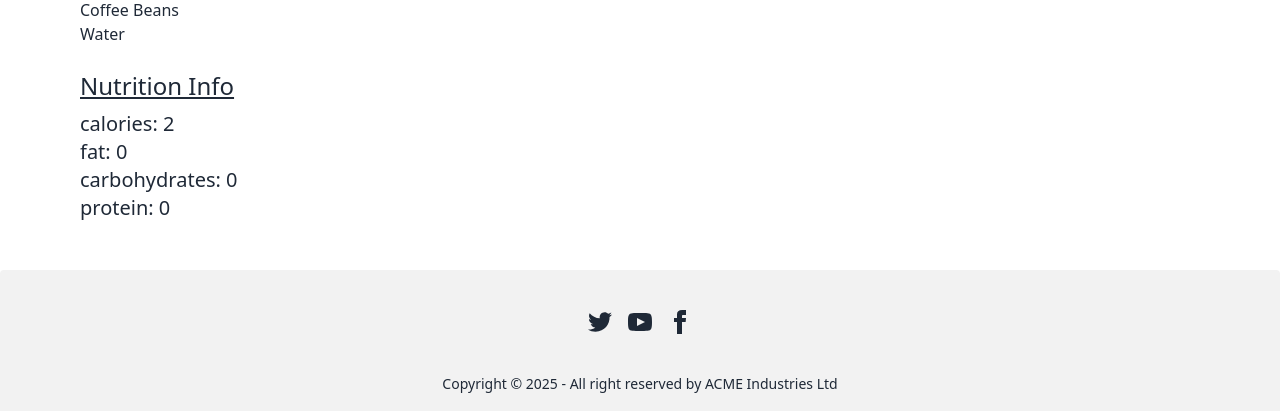
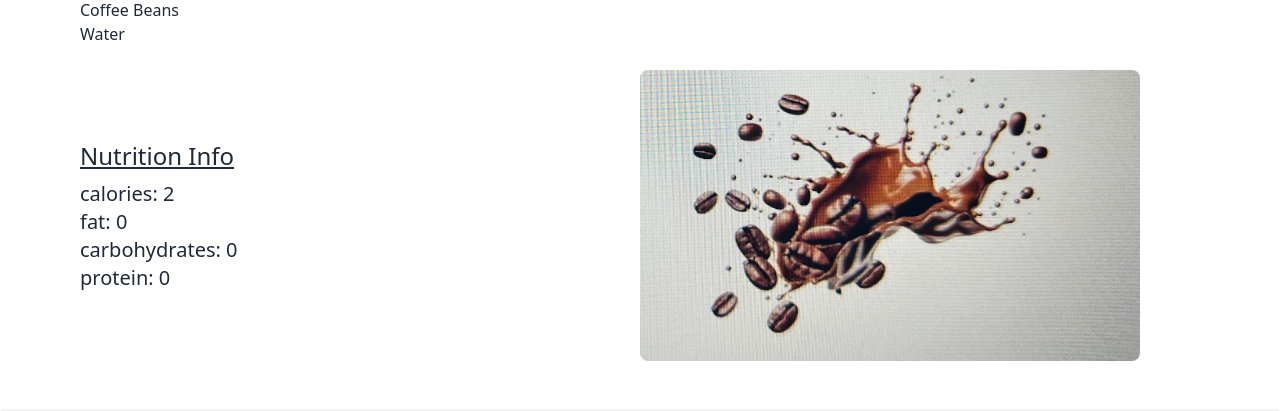
Before and after one commit to tajmirahman/Coffi-book-with-react-router-dom, a React (Vite) app in the folder my-project/: page /coffee/1 in a window 1280 px wide. Shown: the part 998-1409 px from the top of the page. Built offline with nearby package versions, Linux system fonts and the light colour scheme.

Commit message:
details page done 100% successfully

```diff
--- a/my-project/src/pages/CoffeDetails.jsx
+++ b/my-project/src/pages/CoffeDetails.jsx
@@ -1,7 +1,8 @@
 
-import { object } from "prop-types";
 import { useEffect, useState } from "react";
 import { useLoaderData, useParams } from "react-router-dom";
+import imgNu from '../assets/nutriton.jpg';
+
 
 
 const CoffeDetails = () => {
@@ -18,7 +19,7 @@ const CoffeDetails = () => {
     }, [data, id])
 
     console.log(coffee);
-    const {making_process,name, ingredients, nutrition_info, origin } = coffee;
+    const { making_process, name, ingredients, nutrition_info, origin } = coffee;
 
 
     return (
@@ -41,7 +42,8 @@ const CoffeDetails = () => {
                     }
                 </ul>
             </div>
-            <div className="space-y-2 ">
+            <div className="flex justify-between items-center">
+                <div className="flex-1 space-y-2 ">
                     <h1 className="text-2xl underline">Nutrition Info</h1>
                     <ul className="text-xl">
                         {
@@ -51,6 +53,11 @@ const CoffeDetails = () => {
                         }
                     </ul>
                 </div>
+                <div className="flex-1 object-cover">
+                    <img className="w-[500px] rounded-lg" src={imgNu} alt="" />
+                </div>
+
+            </div>
         </div>
     );
 };
```
Also changed, not shown: my-project/src/assets/banner.jpg (deleted), my-project/src/assets/nutriton.jpg (added). Lines whose indentation alone changed are shown as unchanged.
